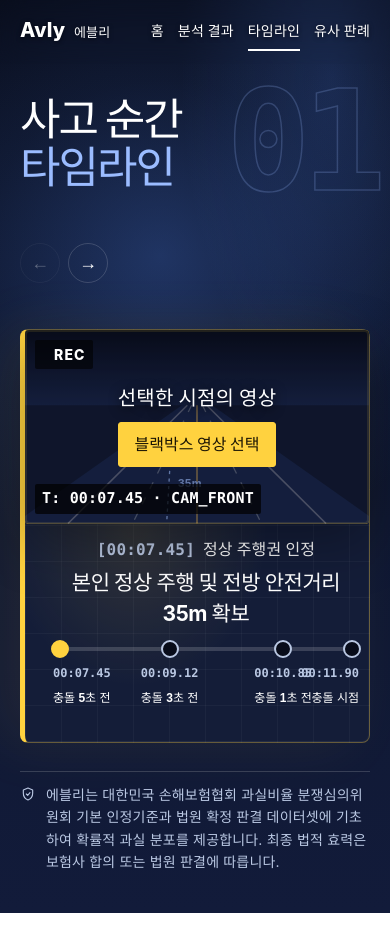
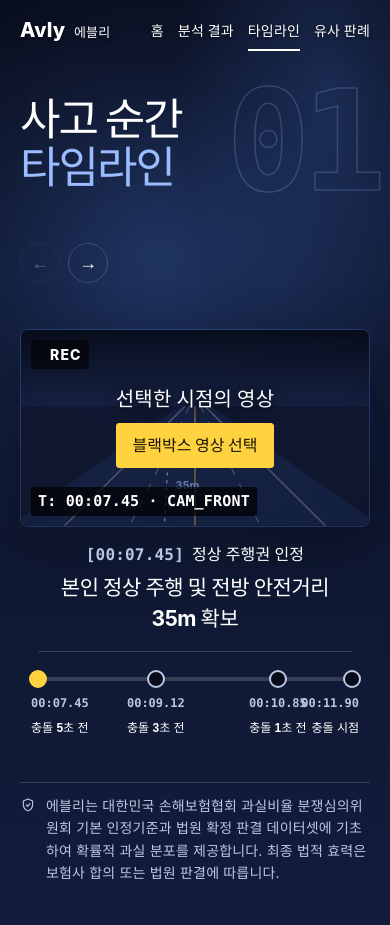
Before and after one commit to jungin9607-hash/Avly, a React app in the folder frontend/: page /timeline-test in a window 390 px wide. Built offline with nearby package versions, Linux system fonts and the light colour scheme; the HTML template or start-up script is replaced by a standard one; a web font is replaced by a local one.

Commit message:
타임라인 화면 수정

```diff
--- a/frontend/src/pages/time/Time.css
+++ b/frontend/src/pages/time/Time.css
@@ -201,52 +201,47 @@
   opacity: 0.3;
   cursor: default;
 }
-/* 오른쪽: 따로 떨어진 패널 + 왼쪽 노란 띠로 시선을 모음 */
+/* 오른쪽: 독립된 블랙박스 영상 카드와 분석·타임라인 카드 */
 .tl-right {
-  /* 패널 너비를 채우고, 영상 높이만 제한해 설명·시간축의 공간을 남긴다. */
-  --tl-media-width: calc(100% - 70px);
   position: relative;
   min-width: 0;
-  width: 100%;
+  width: min(calc(100% - 64px), 960px);
   box-sizing: border-box;
   display: flex;
   flex-direction: column;
-  align-items: center;
-  padding: 0 0 16px 32px;
-  border-radius: 8px 0 0 8px;
-  background:
-    radial-gradient(ellipse 55% 55% at 32% 48%, rgba(var(--color-time-signal-rgb), 0.13), transparent 70%),
-    repeating-linear-gradient(0deg, var(--color-white-a035) 0 1px, transparent 1px 36px),
-    repeating-linear-gradient(90deg, var(--color-white-a035) 0 1px, transparent 1px 36px),
-    var(--panel);
-  border: 1px solid rgba(var(--color-time-signal-rgb), 0.35);
-  border-right: 0;
-  border-left: 5px solid var(--tl-selected-color, var(--signal));
-  transition: border-left-color 0.3s ease;
-  box-shadow: -20px 0 60px rgba(var(--color-time-signal-rgb), 0.08), inset 0 0 0 1px var(--color-white-a03);
+  align-items: stretch;
+  justify-self: center;
+  gap: 18px;
+  padding: 0;
 }
 @keyframes tl-rec {
   to {
     visibility: hidden;
   }
 }
-/* 단일 영상 플레이어: 시점을 선택하면 영상 위치와 설명이 함께 바뀜 */
+/* 영상만 담는 독립 카드 */
+.tl-video-panel {
+  overflow: hidden;
+  border: 1px solid rgba(var(--tl-blue-rgb), 0.3);
+  border-radius: 8px;
+  background: var(--color-time-video-frame);
+  box-shadow: 0 18px 55px rgba(0, 0, 0, 0.32);
+}
+/* 단일 영상 플레이어: 시점을 선택하면 영상 위치가 함께 바뀜 */
 .tl-player {
   position: relative;
   box-sizing: border-box;
-  /* 영상만 패널 전체 너비를 사용하고 설명·시간축은 기존 여백을 유지한다. */
-  width: calc(100% + 32px);
+  width: 100%;
   aspect-ratio: 16 / 9;
   max-height: max(160px, calc(100svh - 480px));
   flex-shrink: 0;
-  margin: 0 0 0 -32px;
+  margin: 0;
   overflow: hidden;
+  border: 10px solid var(--color-time-video-frame);
+  border-bottom-width: 12px;
   border-radius: 4px;
-  background: var(--bg);
-  outline: 2px solid var(--tl-selected-color, var(--signal));
-  outline-offset: -2px;
-  transition: outline-color 0.3s ease;
-  box-shadow: 0 18px 55px rgba(0, 0, 0, 0.32);
+  background: var(--color-time-video-frame);
+  box-shadow: inset 0 0 24px rgba(0, 0, 0, 0.72);
 }
 .tl-video,
 .tl-player > .tl-scene {
@@ -328,8 +323,9 @@
   font-weight: 700;
 }
 .tl-video-name {
-  width: var(--tl-media-width);
-  margin: 8px 0 0;
+  width: 100%;
+  margin: 0;
+  padding: 9px 12px 10px;
   box-sizing: border-box;
   color: var(--muted);
   font-size: var(--tl-font-caption);
@@ -337,11 +333,17 @@
   text-overflow: ellipsis;
   white-space: nowrap;
 }
+.tl-analysis {
+  width: 100%;
+  box-sizing: border-box;
+  padding: 2px 30px 0;
+}
 .tl-selected-moment {
-  width: var(--tl-media-width);
+  width: 100%;
   margin: 0;
   box-sizing: border-box;
-  padding-top: 14px;
+  padding: 0 0 16px;
+  border-bottom: 1px solid var(--line);
   text-align: center;
 }
 .tl-when {
@@ -357,12 +359,6 @@
 }
 .tl-tag {
   color: var(--text);
-}
-.tl-player.key ~ .tl-selected-moment .tl-tag {
-  color: var(--accent);
-}
-.tl-player.impact ~ .tl-selected-moment .tl-tag {
-  color: var(--impact);
 }
 .tl-selected-moment h2 {
   margin: 0;
@@ -402,9 +398,9 @@
 /* 시간축: 실제 시각 비율, 지나온 구간이 채워짐 */
 .tl-axis {
   position: relative;
-  width: var(--tl-media-width);
+  width: 100%;
   height: 84px;
-  margin: 10px 0 0;
+  margin: 18px 0 0;
 }
 .tl-axis-line,
 .tl-axis-fill {
@@ -552,16 +548,17 @@
     height: auto;
   }
   .tl-right {
-    --tl-media-width: calc(100% - 34px);
     width: 100%;
-    padding: 0 0 18px 18px;
-    border-right: 1px solid rgba(var(--color-time-signal-rgb), 0.35);
-    border-radius: 8px;
+    max-width: none;
+    gap: 14px;
   }
   .tl-player {
-    width: calc(100% + 18px);
-    margin-left: -18px;
+    width: 100%;
+    margin-left: 0;
     max-height: none;
+  }
+  .tl-analysis {
+    padding: 2px 18px 0;
   }
   .tl-stage {
     grid-template-columns: 1fr;
@@ -593,7 +590,6 @@
   .tl-axis-dot.impact.is-past {
     animation: none;
   }
-  .tl-right,
   .tl-player,
   .tl-axis-fill {
     transition: none;
--- a/frontend/src/pages/time/Time.jsx
+++ b/frontend/src/pages/time/Time.jsx
@@ -2,7 +2,6 @@ import { useEffect, useRef, useState } from "react";
 import TopNav from "../../components/common/TopNav";
 import TimelineNotice from "./TimelineNotice";
 import TimelineAxis from "./TimelineAxis";
-import { getTimelineColor, getTimelinePosition } from "./timelineColors";
 import "./Time.css";
 
 // tone: 결정적 시점(key) · 충돌(impact)은 색으로 구분
@@ -137,7 +136,8 @@ export default function Time() {
         </div>
 
         {/* 오른쪽: 영상 화면 · 시간축 */}
-        <div className="tl-right" style={{ "--tl-selected-color": getTimelineColor(getTimelinePosition(MOMENTS, m.time)) }}>
+        <div className="tl-right">
+          <div className="tl-video-panel">
             <div className={`tl-player ${m.tone || ""}`}>
               {videoUrl ? (
                 <video
@@ -173,6 +173,8 @@ export default function Time() {
               </figcaption>
             </div>
             {videoName && <p className="tl-video-name">{videoName}</p>}
+          </div>
+          <div className="tl-analysis">
             <div className="tl-selected-moment">
               <p className="tl-when">
                 <span className="tl-mono">[{stamp(m.time)}]</span>
@@ -183,6 +185,7 @@ export default function Time() {
 
             {/* 실제 시각 비율대로 놓인 시간축: 지나온 구간이 채워짐 */}
             <TimelineAxis moments={MOMENTS} active={active} onSelect={goTo} />
+          </div>
         </div>
         <TimelineNotice />
       </section>
```
Lines whose indentation alone changed are shown as unchanged.
